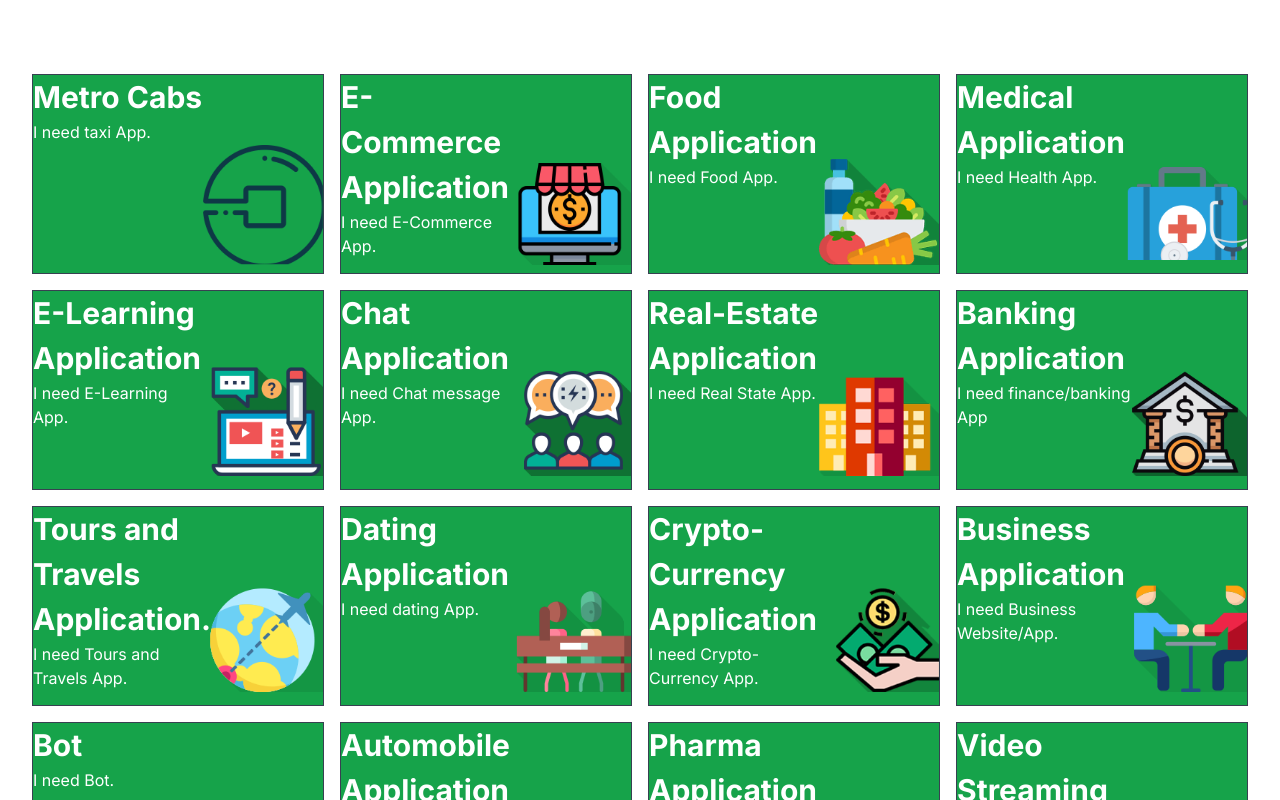
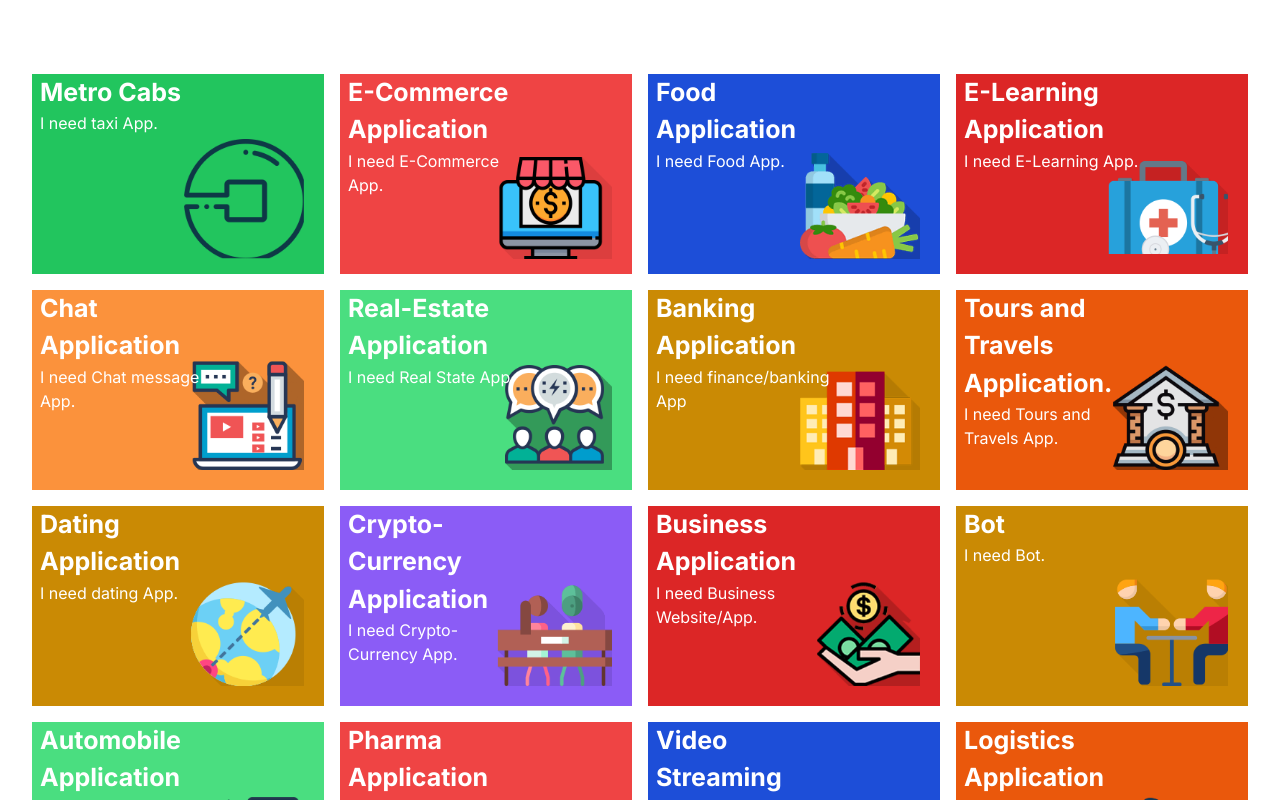
Before and after one commit to mishraanshuman786/hindsol-typescript-app, a Next.js app: page / in a window 1280 px wide. Shown: the part 720-1520 px from the top of the page. Built offline with nearby package versions, Linux system fonts and the light colour scheme.

Commit message:
Serices div decoration

```diff
--- a/src/components/ServicesComponent.jsx
+++ b/src/components/ServicesComponent.jsx
@@ -6,122 +6,123 @@ let arr = [
   {
     heading: 'Metro Cabs',
     para: 'I need taxi App.',
-    color: 'green-500',
+    color: 'bg-green-500',
   },
   {
     heading: 'E-Commerce Application',
     para: 'I need E-Commerce App.',
-    color: 'green-500',
+    color: 'bg-red-500',
   },
   {
     heading: 'Food Application',
     para: 'I need Food App.',
-    color: 'green-500',
+    color: 'bg-blue-700',
   },
-  {
-    heading: 'Medical Application',
-    para: 'I need Health App.',
-    color: 'green-500',
-  },
+
   {
     heading: 'E-Learning Application',
     para: 'I need E-Learning App.',
-    color: 'green-500',
+    color: 'bg-red-600',
   },
   {
     heading: 'Chat Application',
     para: 'I need Chat message App.',
-    color: 'green-500',
+    color: 'bg-orange-400',
   },
   {
     heading: 'Real-Estate Application',
     para: 'I need Real State App.',
-    color: 'green-500',
+    color: 'bg-green-400',
   },
   {
     heading: 'Banking Application',
     para: 'I need finance/banking App',
-    color: 'green-500',
+    color: 'bg-yellow-600',
   },
   {
     heading: 'Tours and Travels Application.',
     para: 'I need Tours and Travels App.',
-    color: 'green-500',
+    color: 'bg-orange-600',
   },
   {
     heading: 'Dating Application',
     para: 'I need dating App.',
-    color: 'green-500',
+    color: 'bg-yellow-600',
   },
   {
     heading: 'Crypto-Currency Application',
     para: 'I need Crypto-Currency App.',
-    color: 'green-500',
+    color: 'bg-violet-500',
   },
   {
     heading: 'Business Application',
     para: 'I need Business Website/App.',
-    color: 'green-500',
+    color: 'bg-red-600',
   },
   {
     heading: 'Bot',
     para: 'I need Bot.',
-    color: 'green-500',
+    color: 'bg-yellow-600',
   },
   {
     heading: 'Automobile Application',
     para: 'I need Automobile App.',
-    color: 'green-500',
+    color: 'bg-green-400',
   },
   {
     heading: 'Pharma Application',
     para: 'I need Pharma App.',
-    color: 'green-500',
+    color: 'bg-red-500',
   },
   {
     heading: 'Video Streaming Application ',
     para: 'I need Video Streaming App.',
-    color: 'green-500',
+    color: 'bg-blue-700',
   },
   {
-    heading: 'Lohgistics Application',
+    heading: 'Logistics Application',
     para: 'I need Logistics App.',
-    color: 'green-500',
+    color: 'bg-orange-600',
   },
   {
     heading: 'Job Portal Application',
     para: 'I need Job Portal App.',
-    color: 'green-500',
+    color: 'bg-orange-600',
   },
   {
     heading: 'Event Application',
     para: 'I need Event App.',
-    color: 'green-500',
+    color: 'bg-red-600',
   },
   {
     heading: 'Business Application',
     para: 'I need Business Website/App.',
-    color: 'green-500',
+    color: 'bg-red-600',
   },
   {
     heading: 'Shadi Application',
     para: 'I need Shadi Application.',
-    color: 'green-500',
+    color: 'bg-red-500',
   },
   {
     heading: 'Education Application',
     para: 'I need Education App.',
-    color: 'green-500',
+    color: 'bg-green-400',
+  },
+  {
+    heading:"Medical Application",
+    para:"I need Medical App.",
+    color:"bg-red-500"
   },
   {
     heading: 'ERP Solution',
     para: 'I need ERP Solution.',
-    color: 'green-500',
+    color: 'bg-green-400',
   },
   {
     heading: 'Hindsol Application',
     para: 'I need HRM App.',
-    color: 'green-500',
+    color: 'bg-orange-600',
   }
 ];
 
@@ -131,13 +132,14 @@ function ServicesComponent() {
     <div className='gap-4 px-8 mb-4 grid grid-cols-4 grid-rows-6'>
       {arr.map((element, index) => {
         let image = `/images/${index}.png`;
+
         return (
           <div
             key={index}
-            className={` ${styles.containerHover} h-[200px] relative overflow-hidden  border border-gray-700 bg-green-600 `}
+            className={` ${styles.containerHover} h-[200px] relative bg-blue overflow-hidden ${element.color} `}
           >
-            <div className='z-10 w-[60%] text-white  absolute'>
-              <h1 className='text-[30px] font-bold'>{element.heading}</h1>
+            <div className='z-10 w-[60%] ml-2 text-white  absolute'>
+              <h1 className='text-[25px] font-bold'>{element.heading}</h1>
               <h4>{element.para}</h4>
             </div>
 
@@ -146,7 +148,7 @@ function ServicesComponent() {
               alt={element.heading}
               width={120}
               height={120}
-              className={`${styles.imageHover} mt-[70px] ml-[170px] `}
+              className={`${styles.imageHover} mt-[65px] ml-[152px] `}
             />
           </div>
         );
```
